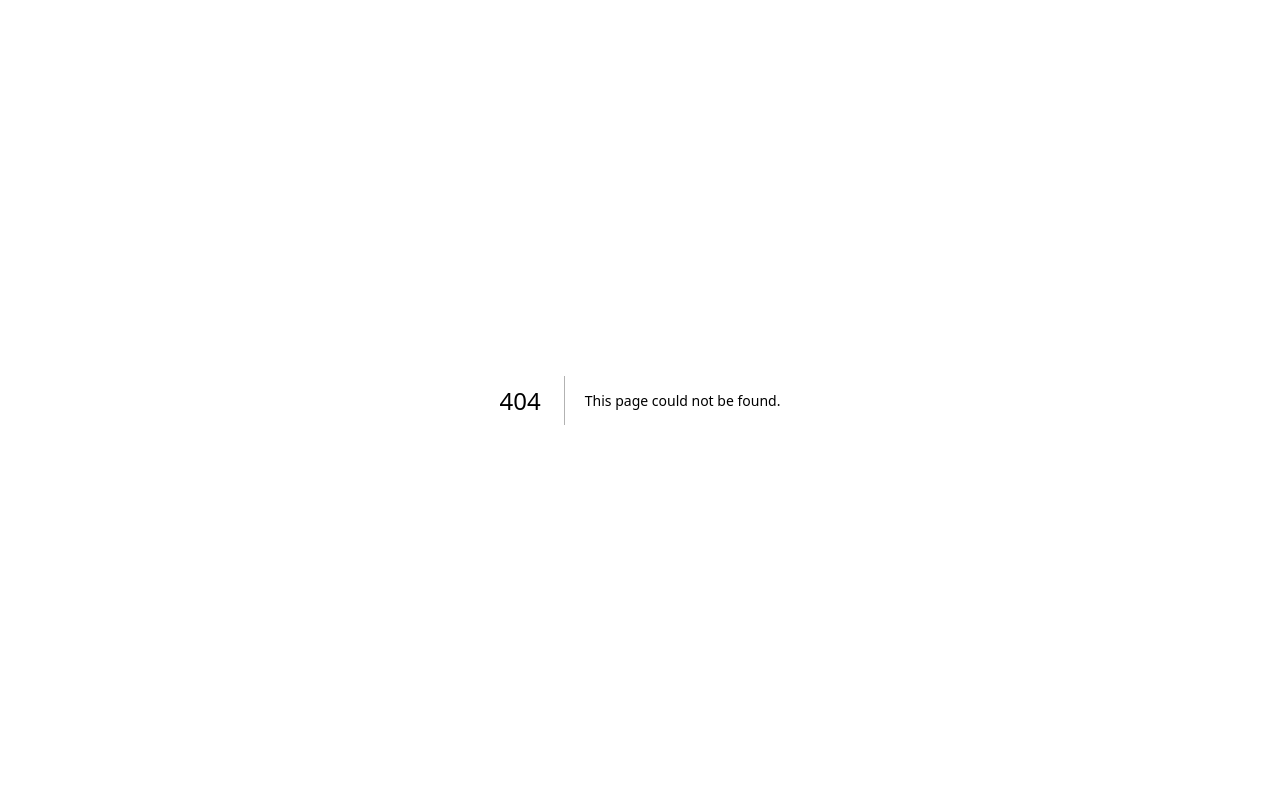
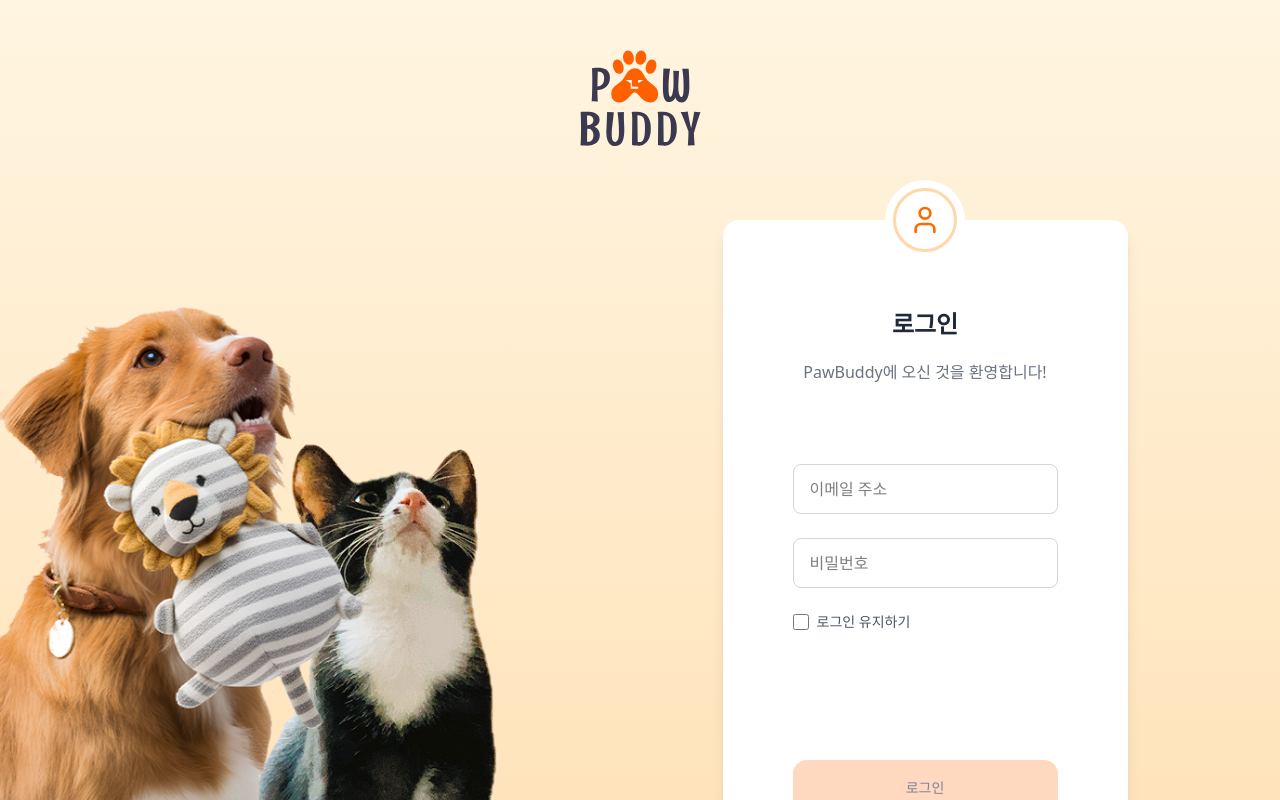
Before and after one commit to FRONTENDBOOTCAMP-14th/Final-Project-Team-8, a Next.js app: page /landing/login in a window 1280 px wide. Before the commit this address had no page. Shown: the top 800 px of the page. Built offline with nearby package versions, Linux system fonts and the light colour scheme; no server answers.

Commit message:
[feat] 누락된 페이지 추가
- 누락된 로그인 페이지 추가

```diff
--- /dev/null
+++ b/src/app/landing/login/page.tsx
@@ -0,0 +1,39 @@
+'use client'
+
+import { Login } from '@/components/login'
+import { loginWithEmail } from '@/libs/api/auth'
+import { useRouter } from 'next/navigation'
+import { useState } from 'react'
+import { toast } from 'sonner'
+
+export default function LoginPage() {
+  const router = useRouter()
+  const [loginError, setLoginError] = useState('')
+
+  const handleLogin = async (email: string, password: string) => {
+    const { data, error } = await loginWithEmail(email, password)
+
+    if (error) {
+      setLoginError(
+        '이메일 또는 비밀번호가 일치하지 않습니다. 다시 확인해주세요.'
+      )
+      return
+    }
+
+    toast.success('로그인 성공!')
+    router.push('/')
+  }
+
+  const handleSignUp = () => {
+    router.push('/sign-up')
+  }
+
+  return (
+    <Login
+      onLogin={handleLogin}
+      onSignUp={handleSignUp}
+      loginError={loginError}
+      onErrorChange={setLoginError}
+    />
+  )
+}
```
